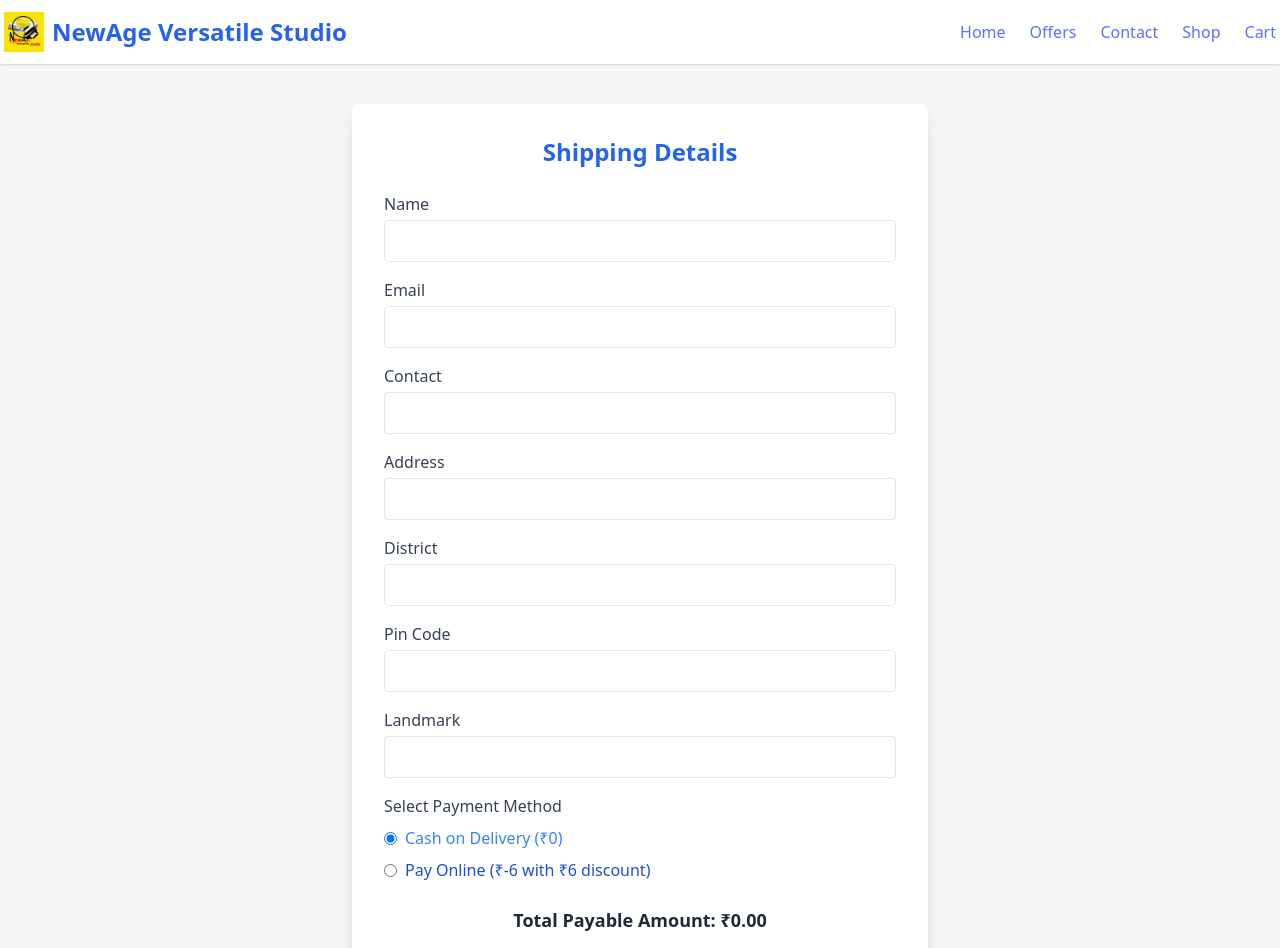
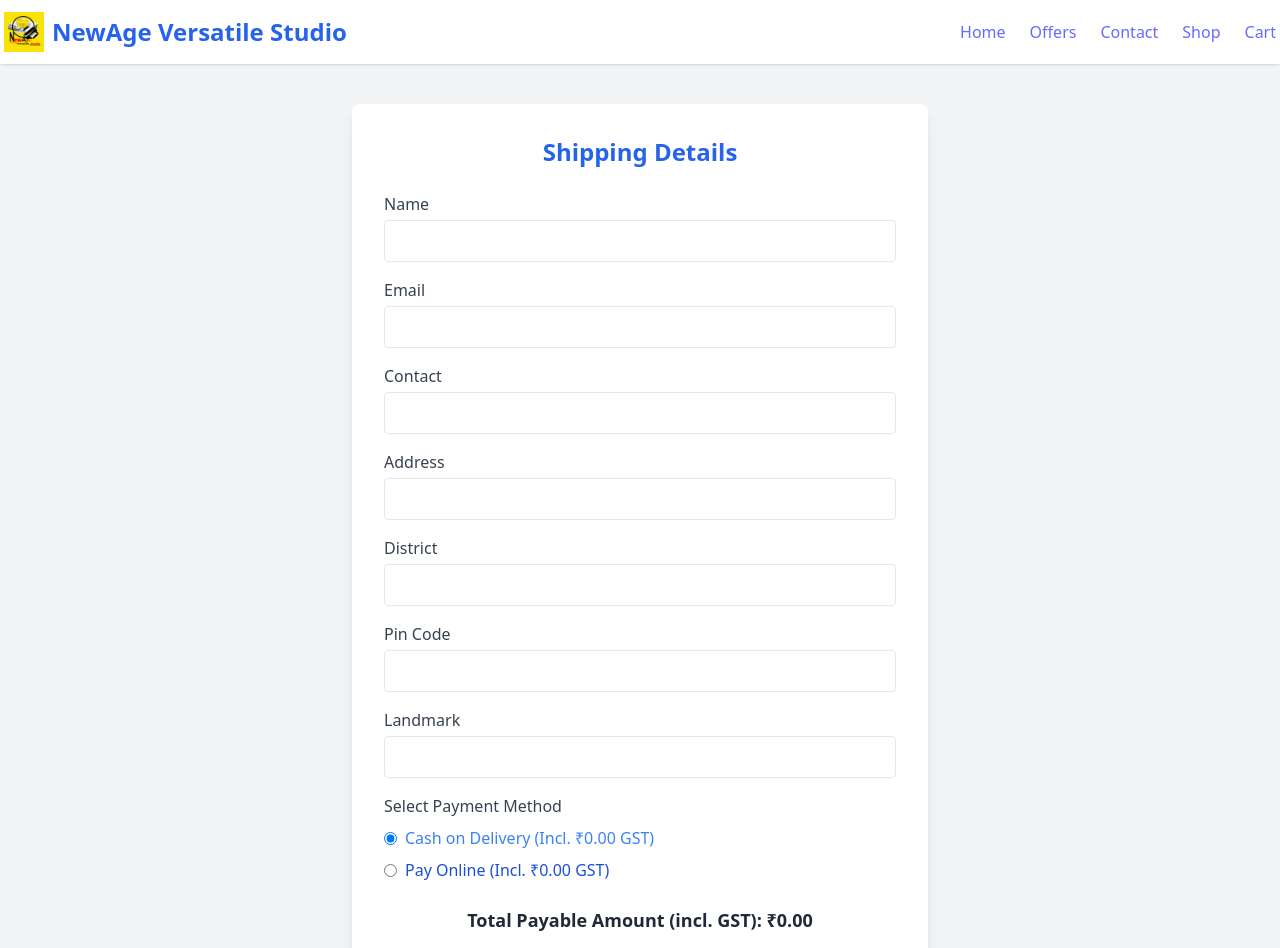
Before and after one commit to Yasirahm/shop-frontend, a React (Vite) app: page /checkout in a window 1280 px wide. Shown: the top 948 px of the page. Built offline with nearby package versions, Linux system fonts and the light colour scheme.

Commit message:
Deploy ready backend

```diff
--- a/src/pages/Checkout.jsx
+++ b/src/pages/Checkout.jsx
@@ -1,3 +1,4 @@
+// Checkout.jsx
 import { useState, useEffect } from "react";
 import axios from "axios";
 import Swal from "sweetalert2";
@@ -15,15 +16,20 @@ const Checkout = () => {
     landmark: "",
   });
 
-  const [amount, setAmount] = useState(0);
   const [cartTotal, setCartTotal] = useState(0);
   const [paymentMethod, setPaymentMethod] = useState("cod");
+  const [gst, setGst] = useState(0);
+  const [amount, setAmount] = useState(0); // amount with GST
 
   useEffect(() => {
     const storedTotal = localStorage.getItem("cartTotal");
     const total = storedTotal ? parseFloat(storedTotal) : 0;
     setCartTotal(total);
-    const finalAmount = paymentMethod === "online" ? total - 6 : total;
+
+    const gstAmount = parseFloat((total * 0.01).toFixed(2));
+    const finalAmount = parseFloat((total + gstAmount).toFixed(2));
+
+    setGst(gstAmount);
     setAmount(finalAmount);
   }, [paymentMethod]);
 
@@ -44,7 +50,7 @@ const Checkout = () => {
           <p><strong>District:</strong> ${shippingInfo.district}</p>
           <p><strong>Pincode:</strong> ${shippingInfo.pincode}</p>
           <p><strong>Landmark:</strong> ${shippingInfo.landmark}</p>
-          <p><strong>Amount:</strong> ₹${amount.toFixed(2)}</p>
+          <p><strong>Amount (incl. 1% GST):</strong> ₹${amount.toFixed(2)}</p>
           <p><strong>Payment:</strong> ${paymentMethod === "online" ? "Online Payment" : "Cash on Delivery"}</p>
           <hr/>
           <p>📸 Please take a screenshot and send it to:</p>
@@ -72,21 +78,16 @@ const Checkout = () => {
       amount: amount.toFixed(2),
       paymentMethod: paymentMethod === "online" ? "Online Payment" : "Cash on Delivery",
       admin_email: "uzairmursaleen8@gmail.com",
-    to_email: `${shippingInfo.email}, uzairmursaleen8@gmail.com` // ✅ ADD THIS
+      to_email: `${shippingInfo.email}, uzairmursaleen8@gmail.com`,
     };
 
     emailjs
       .send("service_z6hmua4", "template_uw14p0k", templateParams, "IXVT9qvmERZ6nzyVN")
       .then(
-      (result) => {
-        console.log("📧 Email sent successfully:", result.text);
-      },
-      (error) => {
-        console.error("❌ Failed to send email:", error.text);
-      }
+        (result) => console.log("📧 Email sent:", result.text),
+        (error) => console.error("❌ Email failed:", error.text)
       );
   };
-
 
   const handleCOD = async () => {
     try {
@@ -124,7 +125,7 @@ const Checkout = () => {
       });
 
       const options = {
-        key: "rzp_live_c4uFpJDvKhra3y",
+        key: "rzp_live_L2IYg6rIX1anLD",
         amount: data.amount,
         currency: data.currency,
         name: "Newageversatilestudio",
@@ -223,7 +224,7 @@ const Checkout = () => {
                 onChange={() => setPaymentMethod("cod")}
                 className="mr-2"
               />
-              Cash on Delivery (₹{cartTotal})
+              Cash on Delivery (Incl. ₹{gst.toFixed(2)} GST)
             </label>
             <label className="flex text-blue-700 items-center">
               <input
@@ -234,13 +235,13 @@ const Checkout = () => {
                 onChange={() => setPaymentMethod("online")}
                 className="mr-2"
               />
-              Pay Online (₹{cartTotal - 6} with ₹6 discount)
+              Pay Online (Incl. ₹{gst.toFixed(2)} GST)
             </label>
           </div>
         </div>
 
         <div className="mt-6 text-lg font-semibold text-center text-gray-800">
-          Total Payable Amount: ₹{amount.toFixed(2)}
+          Total Payable Amount (incl. GST): ₹{amount.toFixed(2)}
         </div>
 
         {paymentMethod === "online" ? (
```
Lines whose indentation alone changed are shown as unchanged.
